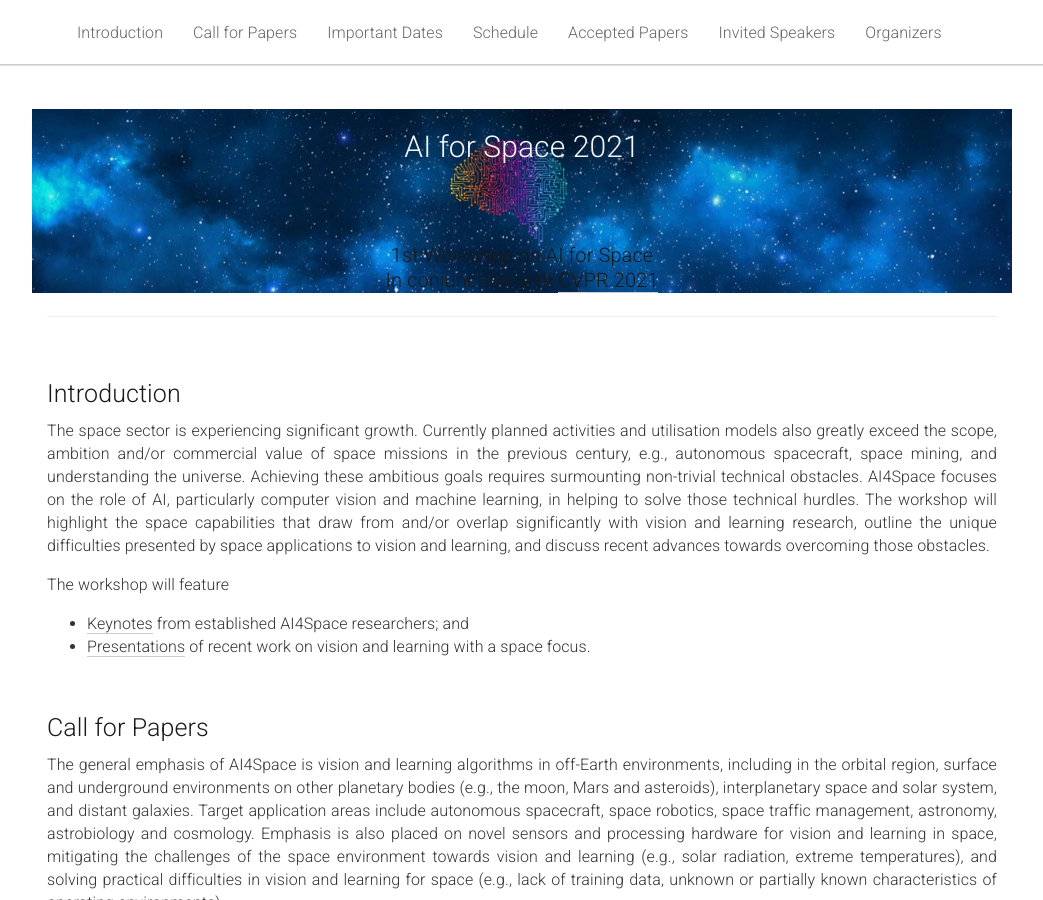
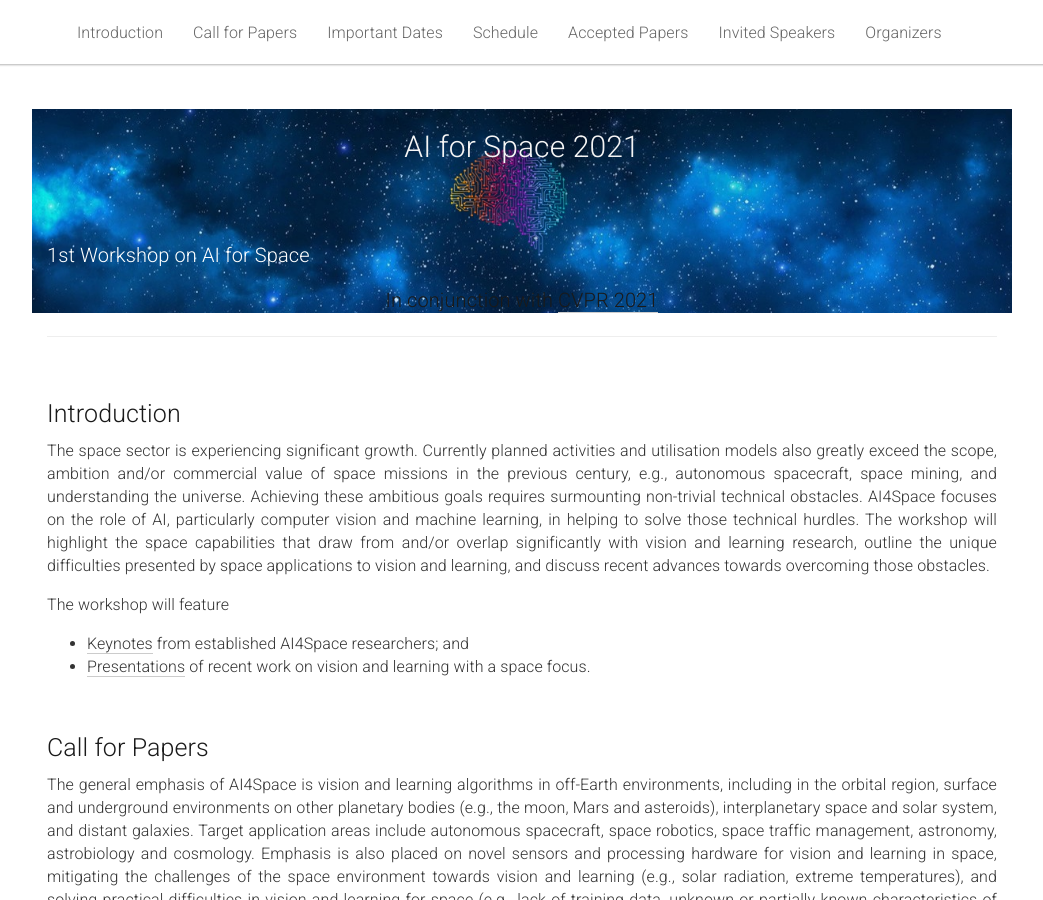
Before and after one commit to AIforSpace/2024, a Jekyll site: the page built from _pages/home.md, in a window 1280 px wide and 900 px high. Shown: the whole window, without its empty margins (118-1161 px from the left). Built offline with Jekyll 4.4.1, drawn with Linux system fonts in a browser that asks for light colours.

Commit message:
Update home.md

```diff
--- a/_pages/home.md
+++ b/_pages/home.md
@@ -17,7 +17,7 @@ acknowledgements: ""
     <center><br></center>
     <center><br></center>
     <br>
-    <center><h3>1st Workshop on AI for Space</h3></center>
+    <center><h3><p style="color:white;">1st Workshop on AI for Space</p></h3></center>
     <center><h3>In conjunction with <a href="http://cvpr2021.thecvf.com/">CVPR 2021</a></h3></center>
     <!-- <center><span style="font-weight:400;">14th of June 2020</span></center> -->
   </div>
```
